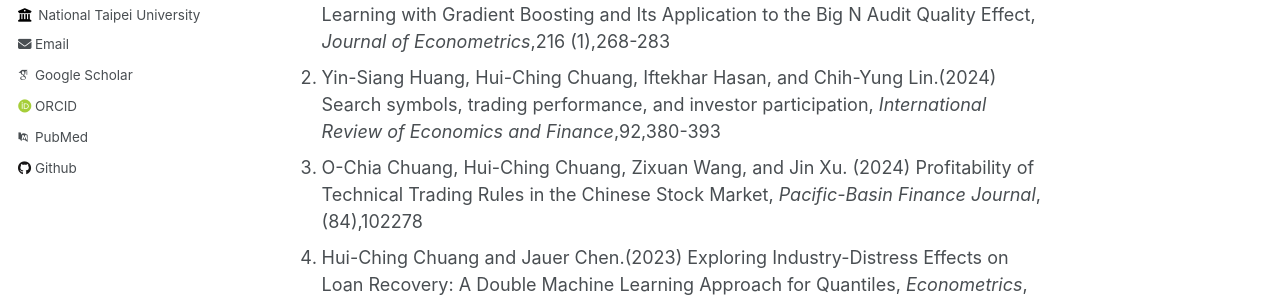
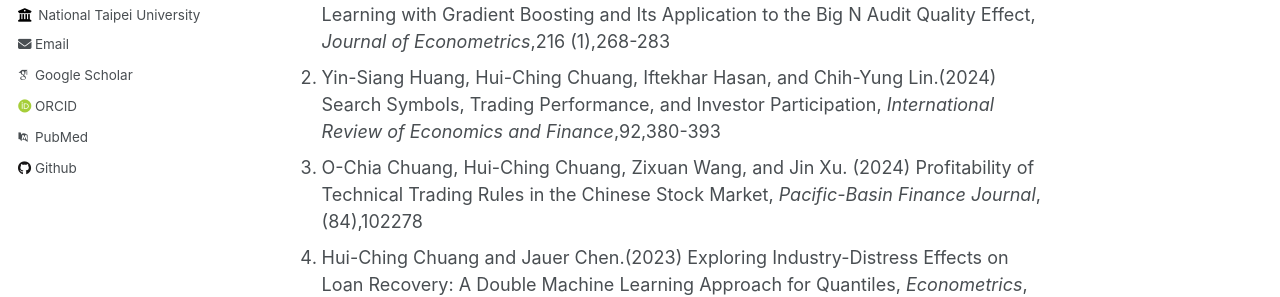
Before and after one commit to hcchuang/hcchuang.github.io, a Jekyll site: the page built from _pages/about.md, in a window 1280 px wide and 1400 px high. Shown: the part 330-627 px from the top of the window. Built offline with Jekyll 4.4.1, drawn with Linux system fonts in a browser that asks for light colours; some web fonts are replaced; some of the changed text lies outside the part shown.

```diff
--- a/_pages/about.md
+++ b/_pages/about.md
@@ -13,7 +13,7 @@ Hui-Ching Chuang is an Associate Professor in the Department of Statistics at Na
 Publications
 ======
 1. Jui-Chung Yang, Hui-Ching Chuang, Chung-Ming Kuan. (2020) Double Machine Learning with Gradient Boosting and Its Application to the Big N Audit Quality Effect, _Journal of Econometrics_,216 (1),268-283
-1. Yin-Siang Huang, Hui-Ching Chuang, Iftekhar Hasan, and Chih-Yung Lin.(2024) Search symbols, trading performance, and investor participation, _International Review of Economics and Finance_,92,380-393
+1. Yin-Siang Huang, Hui-Ching Chuang, Iftekhar Hasan, and Chih-Yung Lin.(2024) Search Symbols, Trading Performance, and Investor Participation, _International Review of Economics and Finance_,92,380-393
 1. O-Chia Chuang, Hui-Ching Chuang, Zixuan Wang, and Jin Xu. (2024) Profitability of Technical Trading Rules in the Chinese Stock Market, _Pacific-Basin Finance Journal_,(84),102278
 1. Hui-Ching Chuang and Jauer Chen.(2023) Exploring Industry-Distress Effects on Loan Recovery: A Double Machine Learning Approach for Quantiles, _Econometrics_,(11),6
 1. Hui-Ching Chuang and Jui-Chung Yang.(2022) Dynamic Panel Data Estimators in Leverage Adjustments Model, _Advances in Financial Planning and Forecasting_,(10),67-111
@@ -35,9 +35,9 @@ Conference Papers
    - Contemporary Research in Business and Finance, Yuan Ze University and Banking Academy Vietnam.
    - Seminars in National Taipei University and National Taiwan University
    - NBER productivity seminar, TPRI brownbag seminar, and the Max Planck Institute Innovation & Entrepreneurship seminar.(Presented by John. P Walsh).
-1. Hui-Ching Chuang, O-Chia Chuang, Jin Xu, and Ye Yang, _Simple HAR model based on the correlated intraday return patterns_,
+1. Hui-Ching Chuang, O-Chia Chuang, Jin Xu, and Ye Yang, _Simple HAR Model Based on the Correlated Intraday Return Patterns_,
    - 2024 FeAT International Conference on Artificial Intelligence, Green Finance, and Investments,Taipei,Taiwan.
-1. Hui-Ching Chuang, O-Chia Chuang, Zaichao Du, and Zhenhong Huang. _Estimating the CARE system with possibly high-dimensional units_,
+1. Hui-Ching Chuang, O-Chia Chuang, Zaichao Du, and Zhenhong Huang. _Estimating the CARE system with Possibly High-dimensional Units_,
    - 第六届环亚太青年计量学者会议, Wuhan, China (*Present by O-Chia Chuang).
    - The 2020 International Conference of Taiwan Finance Association,Puli,Taiwan.
    - The 28th Conference on the Theories and Practices of Securities and Financial Markets, Kaushung, Taiwan.
```
